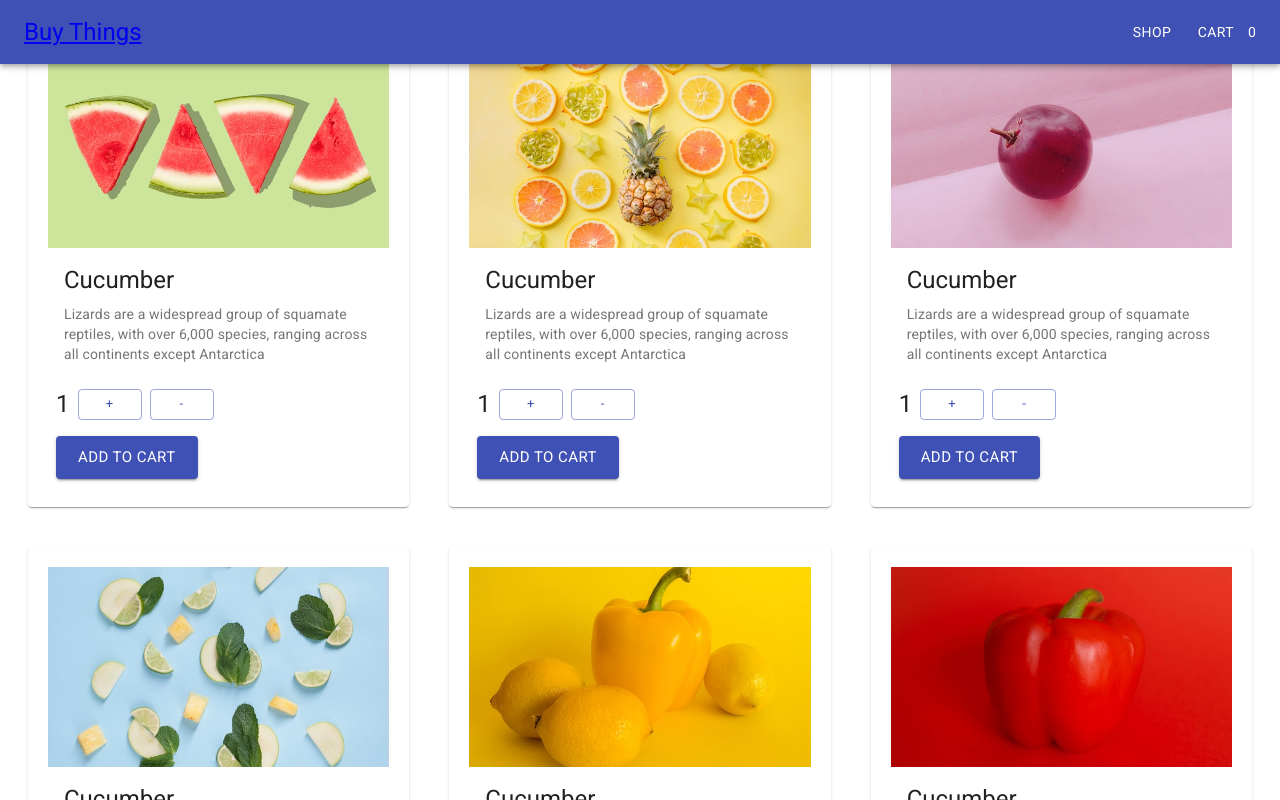
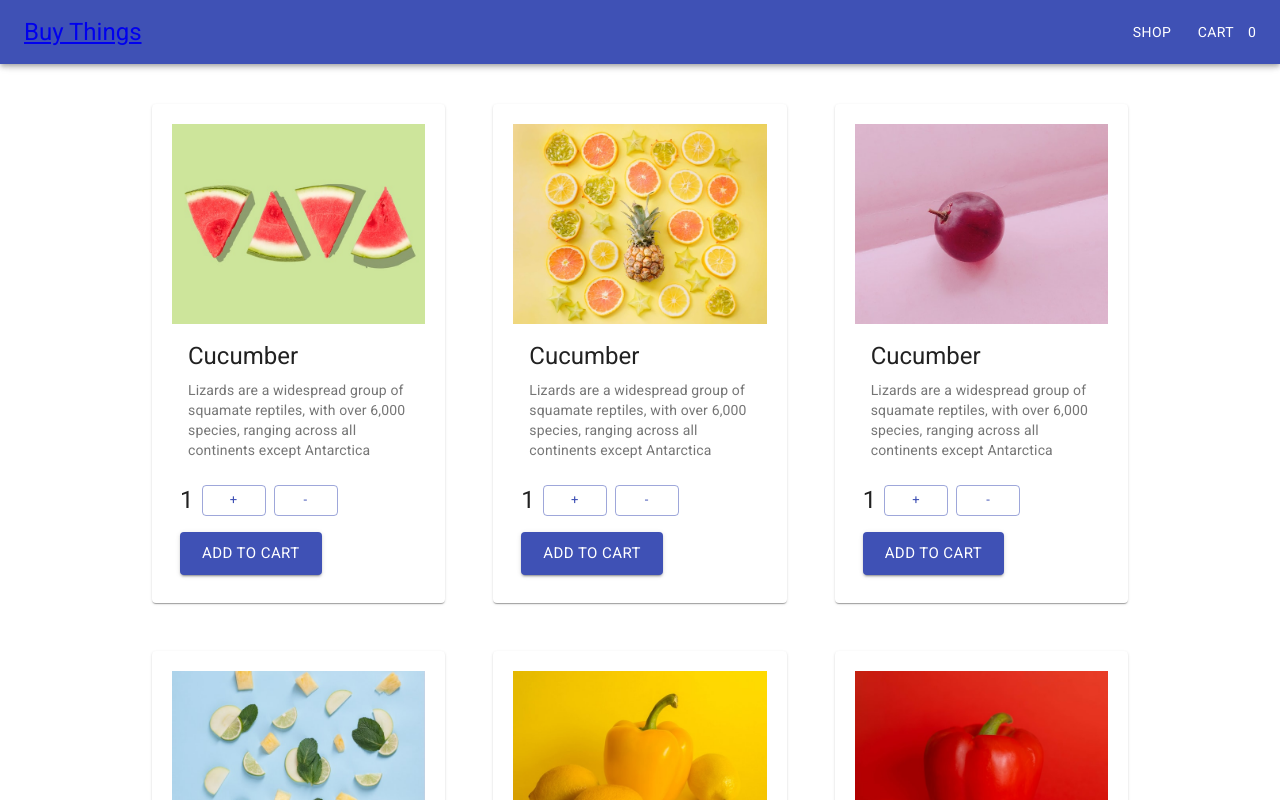
Before and after one commit to vbit27/shopping-cart, a React (Create React App) app: page /shop in a window 1280 px wide. Shown: the top 800 px of the page. Built offline with nearby package versions, Linux system fonts and the light colour scheme.

Commit message:
Add container to 80vw

```diff
--- a/src/components/Cards.tsx
+++ b/src/components/Cards.tsx
@@ -14,6 +14,12 @@ const useStyles = makeStyles({
     minWidth: 200,
     margin: 20,
     padding: 20,
+  },
+  container: {
+    marginTop: '10vh',
+    width: '80vw',
+    marginLeft: 'auto',
+    marginRight: 'auto',
   },
   media: {
     height: 200,
@@ -36,7 +42,7 @@ const Cards: FC<CardsProp> = (props) => {
   };
 
   return (
-    <Grid container>
+    <Grid container spacing={1} className={classes.container}>
       {props.items.map((item: Items) => (
         <Grid key={item.id} item xs={12} sm={6} md={4}>
           <Card className={classes.root}>
--- a/src/components/Shop.tsx
+++ b/src/components/Shop.tsx
@@ -1,3 +1,4 @@
+import { Grid } from '@material-ui/core';
 import React, { useContext, useState } from 'react';
 import { CartContext } from '../CartContext';
 import Cards from './Cards';
```
